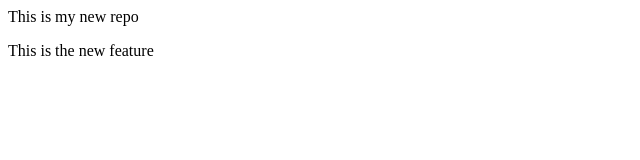
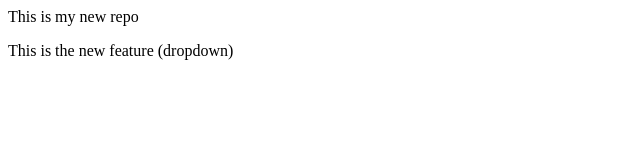
Before and after one commit to ParthivKadia/LocalRepo, a plain HTML site: page index.html in a window 1280 px wide. Shown: the full height of the page, 0-640 px from the left. Drawn offline with Linux system fonts and the light colour scheme.

Commit message:
Add dropdown

```diff
--- a/index.html
+++ b/index.html
@@ -1,3 +1,3 @@
 <p> This is my new repo </p>
 
-<p> This is the new feature </p>
+<p> This is the new feature (dropdown) </p>
```
